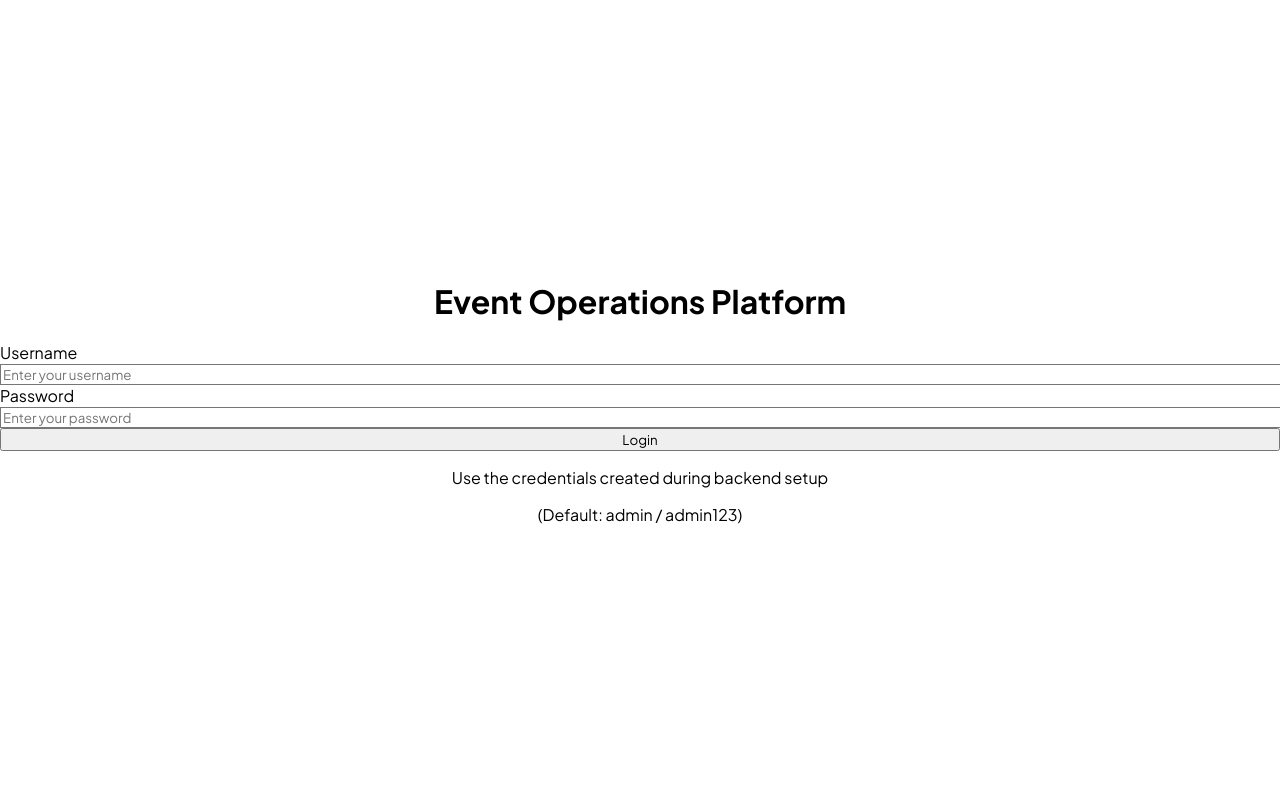
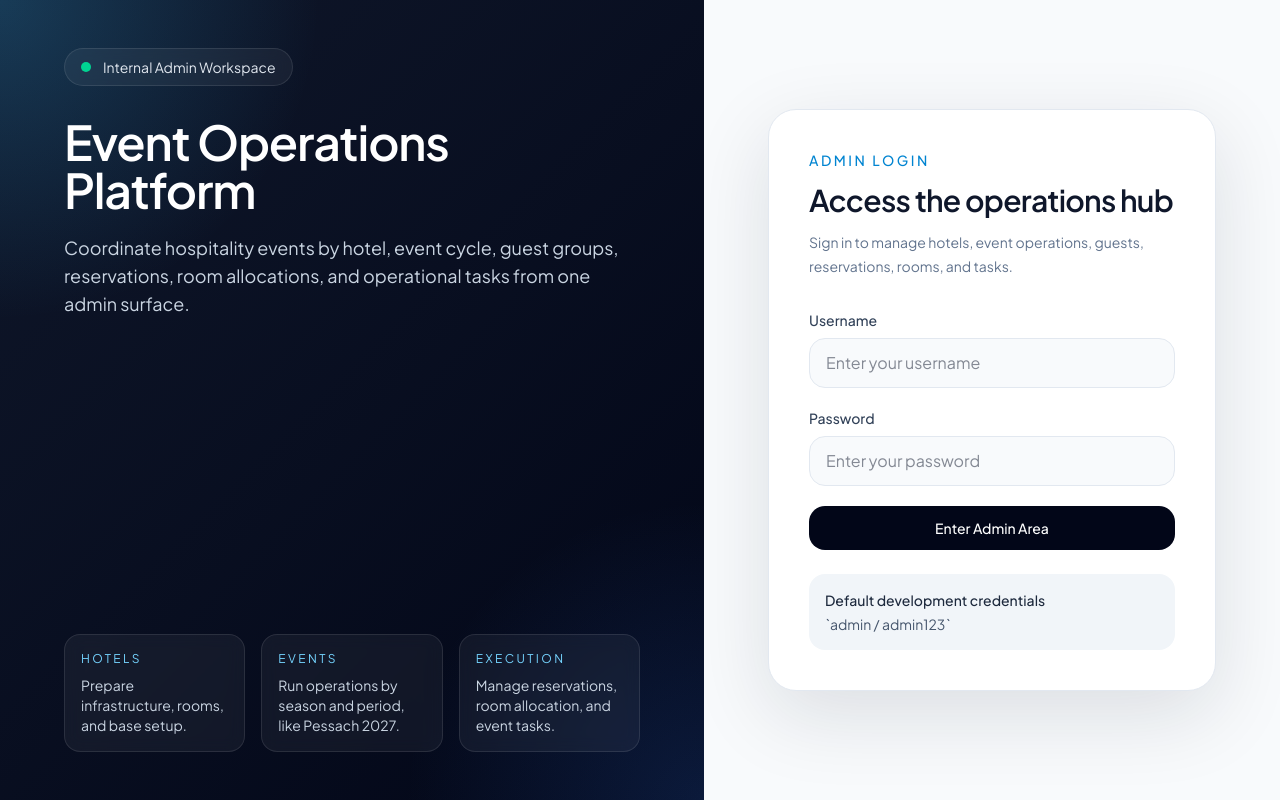
Before and after one commit to arisobel/events, a React (Vite) app in the folder frontend/: page /login in a window 1280 px wide. Built offline with nearby package versions, Linux system fonts and the light colour scheme; the HTML template or start-up script is replaced by a standard one.

Commit message:
feat: update login page design and structure; remove unused dependencies; refactor AdminLayout icons

```diff
--- a/frontend/package.json
+++ b/frontend/package.json
@@ -15,7 +15,6 @@
   "dependencies": {
     "@vitejs/plugin-react": "^6.0.1",
     "axios": "^1.15.1",
-    "lucide-react": "^1.14.0",
     "react": "^19.2.5",
     "react-dom": "^19.2.5",
     "react-router-dom": "^7.14.2",
--- a/frontend/src/components/AdminLayout.tsx
+++ b/frontend/src/components/AdminLayout.tsx
@@ -1,6 +1,5 @@
 import { ReactNode } from 'react'
 import { useNavigate, useLocation } from 'react-router-dom'
-import { Hotel, CalendarDays, LogOut } from 'lucide-react'
 import { useAuth } from '../contexts/AuthContext'
 
 interface AdminLayoutProps {
@@ -8,10 +7,53 @@ interface AdminLayoutProps {
   title: string
 }
 
+interface IconProps {
+  className?: string
+}
+
 const navLinks = [
-  { label: 'Hotels', path: '/hotels', icon: Hotel },
-  { label: 'Events', path: '/events', icon: CalendarDays },
+  { label: 'Hotels', path: '/hotels', icon: HotelIcon },
+  { label: 'Events', path: '/events', icon: CalendarDaysIcon },
 ]
+
+function HotelIcon({ className }: IconProps) {
+  return (
+    <svg viewBox="0 0 24 24" fill="none" stroke="currentColor" strokeWidth="1.8" className={className}>
+      <path d="M4 20V7a2 2 0 0 1 2-2h8a2 2 0 0 1 2 2v13" />
+      <path d="M16 10h2a2 2 0 0 1 2 2v8" />
+      <path d="M8 9h2" />
+      <path d="M8 13h2" />
+      <path d="M12 9h2" />
+      <path d="M12 13h2" />
+      <path d="M10 20v-3h4v3" />
+      <path d="M3 20h18" />
+    </svg>
+  )
+}
+
+function CalendarDaysIcon({ className }: IconProps) {
+  return (
+    <svg viewBox="0 0 24 24" fill="none" stroke="currentColor" strokeWidth="1.8" className={className}>
+      <path d="M8 3v3" />
+      <path d="M16 3v3" />
+      <path d="M4 9h16" />
+      <rect x="4" y="5" width="16" height="15" rx="2" />
+      <path d="M8 13h3" />
+      <path d="M13 13h3" />
+      <path d="M8 17h3" />
+    </svg>
+  )
+}
+
+function LogOutIcon({ className }: IconProps) {
+  return (
+    <svg viewBox="0 0 24 24" fill="none" stroke="currentColor" strokeWidth="1.8" className={className}>
+      <path d="M9 21H5a2 2 0 0 1-2-2V5a2 2 0 0 1 2-2h4" />
+      <path d="M16 17l5-5-5-5" />
+      <path d="M21 12H9" />
+    </svg>
+  )
+}
 
 export default function AdminLayout({ children, title }: AdminLayoutProps) {
   const { user, logout } = useAuth()
@@ -64,7 +106,7 @@ export default function AdminLayout({ children, title }: AdminLayoutProps) {
               title="Logout"
               className="text-slate-400 hover:text-white transition-colors flex-shrink-0"
             >
-              <LogOut className="w-4 h-4" />
+              <LogOutIcon className="w-4 h-4" />
             </button>
           </div>
         </div>
--- a/frontend/src/index.css
+++ b/frontend/src/index.css
@@ -1,6 +1,4 @@
-@tailwind base;
-@tailwind components;
-@tailwind utilities;
+@import "tailwindcss";
 
 * {
   font-family: 'Plus Jakarta Sans', sans-serif;
--- a/frontend/src/pages/LoginPage.tsx
+++ b/frontend/src/pages/LoginPage.tsx
@@ -27,13 +27,66 @@ export default function LoginPage() {
   }
 
   return (
-    <div className="min-h-screen flex items-center justify-center bg-gray-100">
-      <div className="max-w-md w-full bg-white rounded-lg shadow-md p-8">
-        <h1 className="text-2xl font-bold text-center mb-6">Event Operations Platform</h1>
+    <div className="min-h-screen bg-slate-950 text-slate-100">
+      <div className="grid min-h-screen lg:grid-cols-[1.1fr_0.9fr]">
+        <section className="relative overflow-hidden px-6 py-12 sm:px-10 lg:px-16">
+          <div className="absolute inset-0 bg-[radial-gradient(circle_at_top_left,_rgba(56,189,248,0.22),_transparent_30%),radial-gradient(circle_at_bottom_right,_rgba(59,130,246,0.16),_transparent_28%),linear-gradient(135deg,_rgba(15,23,42,1)_0%,_rgba(2,6,23,1)_100%)]" />
+          <div className="relative flex h-full max-w-2xl flex-col justify-between">
+            <div>
+              <div className="inline-flex items-center gap-3 rounded-full border border-white/10 bg-white/5 px-4 py-2 text-sm text-slate-200 backdrop-blur">
+                <span className="h-2.5 w-2.5 rounded-full bg-emerald-400" />
+                Internal Admin Workspace
+              </div>
+              <h1 className="mt-8 max-w-xl text-4xl font-semibold tracking-tight text-white sm:text-5xl">
+                Event Operations Platform
+              </h1>
+              <p className="mt-5 max-w-xl text-base leading-7 text-slate-300 sm:text-lg">
+                Coordinate hospitality events by hotel, event cycle, guest groups, reservations,
+                room allocations, and operational tasks from one admin surface.
+              </p>
+            </div>
 
-        <form onSubmit={handleSubmit} className="space-y-4">
+            <div className="grid gap-4 sm:grid-cols-3">
+              <div className="rounded-2xl border border-white/10 bg-white/5 p-4 backdrop-blur">
+                <p className="text-xs uppercase tracking-[0.2em] text-sky-300">Hotels</p>
+                <p className="mt-2 text-sm text-slate-300">
+                  Prepare infrastructure, rooms, and base setup.
+                </p>
+              </div>
+              <div className="rounded-2xl border border-white/10 bg-white/5 p-4 backdrop-blur">
+                <p className="text-xs uppercase tracking-[0.2em] text-sky-300">Events</p>
+                <p className="mt-2 text-sm text-slate-300">
+                  Run operations by season and period, like Pessach 2027.
+                </p>
+              </div>
+              <div className="rounded-2xl border border-white/10 bg-white/5 p-4 backdrop-blur">
+                <p className="text-xs uppercase tracking-[0.2em] text-sky-300">Execution</p>
+                <p className="mt-2 text-sm text-slate-300">
+                  Manage reservations, room allocation, and event tasks.
+                </p>
+              </div>
+            </div>
+          </div>
+        </section>
+
+        <section className="flex items-center justify-center bg-slate-50 px-6 py-12 sm:px-10">
+          <div className="w-full max-w-md">
+            <div className="rounded-[28px] border border-slate-200 bg-white p-8 shadow-[0_24px_80px_rgba(15,23,42,0.12)] sm:p-10">
+              <div className="mb-8">
+                <p className="text-sm font-medium uppercase tracking-[0.18em] text-sky-600">
+                  Admin Login
+                </p>
+                <h2 className="mt-3 text-3xl font-semibold tracking-tight text-slate-900">
+                  Access the operations hub
+                </h2>
+                <p className="mt-3 text-sm leading-6 text-slate-500">
+                  Sign in to manage hotels, event operations, guests, reservations, rooms, and tasks.
+                </p>
+              </div>
+
+              <form onSubmit={handleSubmit} className="space-y-5">
                 <div>
-            <label htmlFor="username" className="block text-sm font-medium text-gray-700 mb-1">
+                  <label htmlFor="username" className="mb-2 block text-sm font-medium text-slate-700">
                     Username
                   </label>
                   <input
@@ -42,13 +95,13 @@ export default function LoginPage() {
                     value={username}
                     onChange={(e) => setUsername(e.target.value)}
                     required
-              className="w-full px-3 py-2 border border-gray-300 rounded-md focus:outline-none focus:ring-2 focus:ring-blue-500"
+                    className="w-full rounded-2xl border border-slate-200 bg-slate-50 px-4 py-3 text-slate-900 outline-none transition focus:border-sky-400 focus:bg-white focus:ring-4 focus:ring-sky-100"
                     placeholder="Enter your username"
                   />
                 </div>
 
                 <div>
-            <label htmlFor="password" className="block text-sm font-medium text-gray-700 mb-1">
+                  <label htmlFor="password" className="mb-2 block text-sm font-medium text-slate-700">
                     Password
                   </label>
                   <input
@@ -57,13 +110,13 @@ export default function LoginPage() {
                     value={password}
                     onChange={(e) => setPassword(e.target.value)}
                     required
-              className="w-full px-3 py-2 border border-gray-300 rounded-md focus:outline-none focus:ring-2 focus:ring-blue-500"
+                    className="w-full rounded-2xl border border-slate-200 bg-slate-50 px-4 py-3 text-slate-900 outline-none transition focus:border-sky-400 focus:bg-white focus:ring-4 focus:ring-sky-100"
                     placeholder="Enter your password"
                   />
                 </div>
 
                 {error && (
-            <div className="bg-red-50 border border-red-200 text-red-700 px-4 py-3 rounded">
+                  <div className="rounded-2xl border border-rose-200 bg-rose-50 px-4 py-3 text-sm text-rose-700">
                     {error}
                   </div>
                 )}
@@ -71,16 +124,19 @@ export default function LoginPage() {
                 <button
                   type="submit"
                   disabled={loading}
-            className="w-full bg-blue-600 text-white py-2 px-4 rounded-md hover:bg-blue-700 focus:outline-none focus:ring-2 focus:ring-blue-500 disabled:bg-gray-400"
+                  className="w-full rounded-2xl bg-slate-950 px-4 py-3 text-sm font-medium text-white transition hover:bg-slate-800 disabled:cursor-not-allowed disabled:bg-slate-400"
                 >
-            {loading ? 'Logging in...' : 'Login'}
+                  {loading ? 'Logging in...' : 'Enter Admin Area'}
                 </button>
               </form>
 
-        <div className="mt-6 text-center text-sm text-gray-600">
-          <p>Use the credentials created during backend setup</p>
-          <p className="mt-1 text-xs">(Default: admin / admin123)</p>
+              <div className="mt-6 rounded-2xl bg-slate-100 px-4 py-4 text-sm text-slate-600">
+                <p className="font-medium text-slate-800">Default development credentials</p>
+                <p className="mt-1">`admin / admin123`</p>
               </div>
+            </div>
+          </div>
+        </section>
       </div>
     </div>
   )
```
Also changed, not shown: 1 other file (tests, documents, lock files or other folders). Lines whose indentation alone changed are shown as unchanged.
